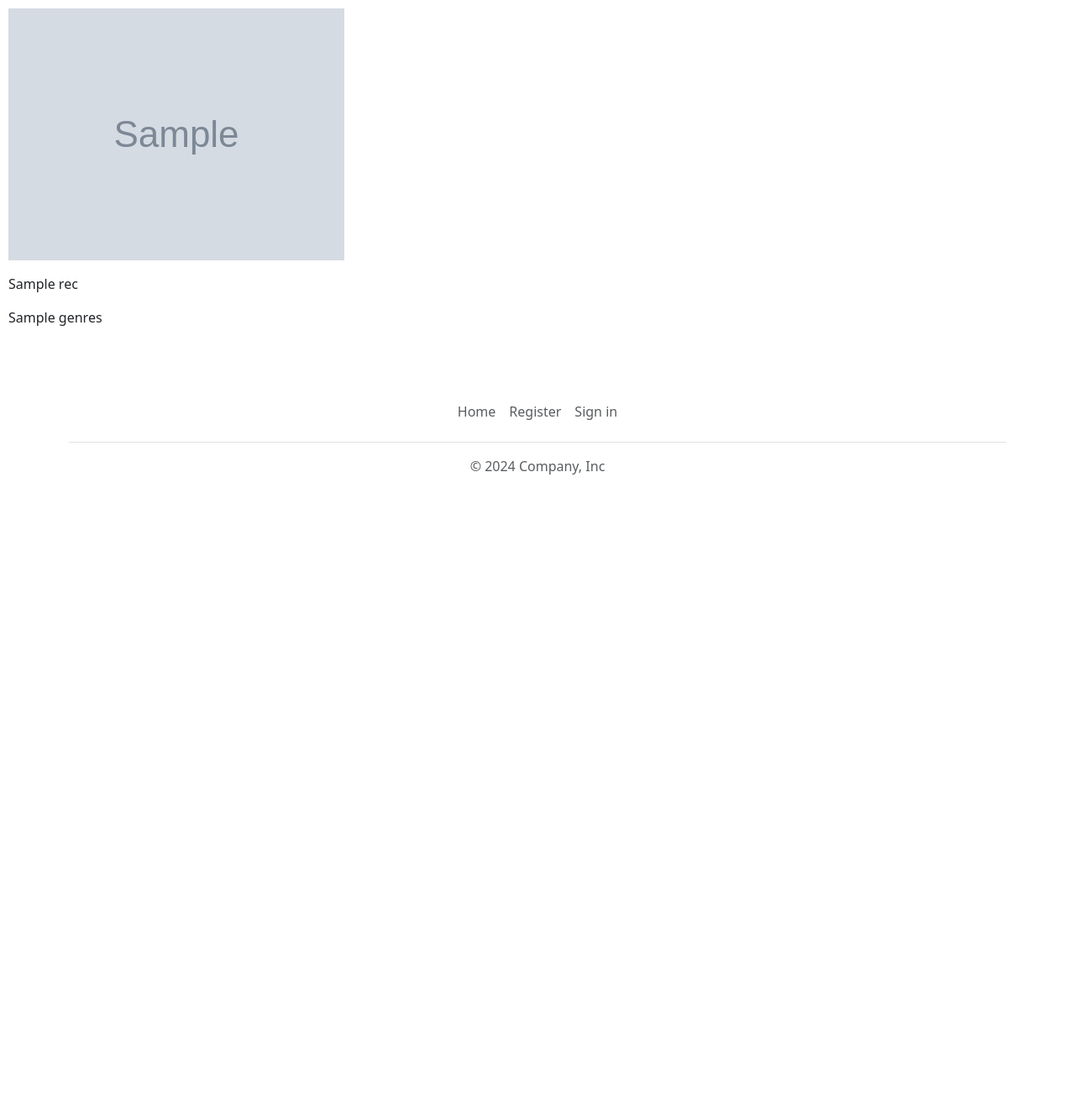
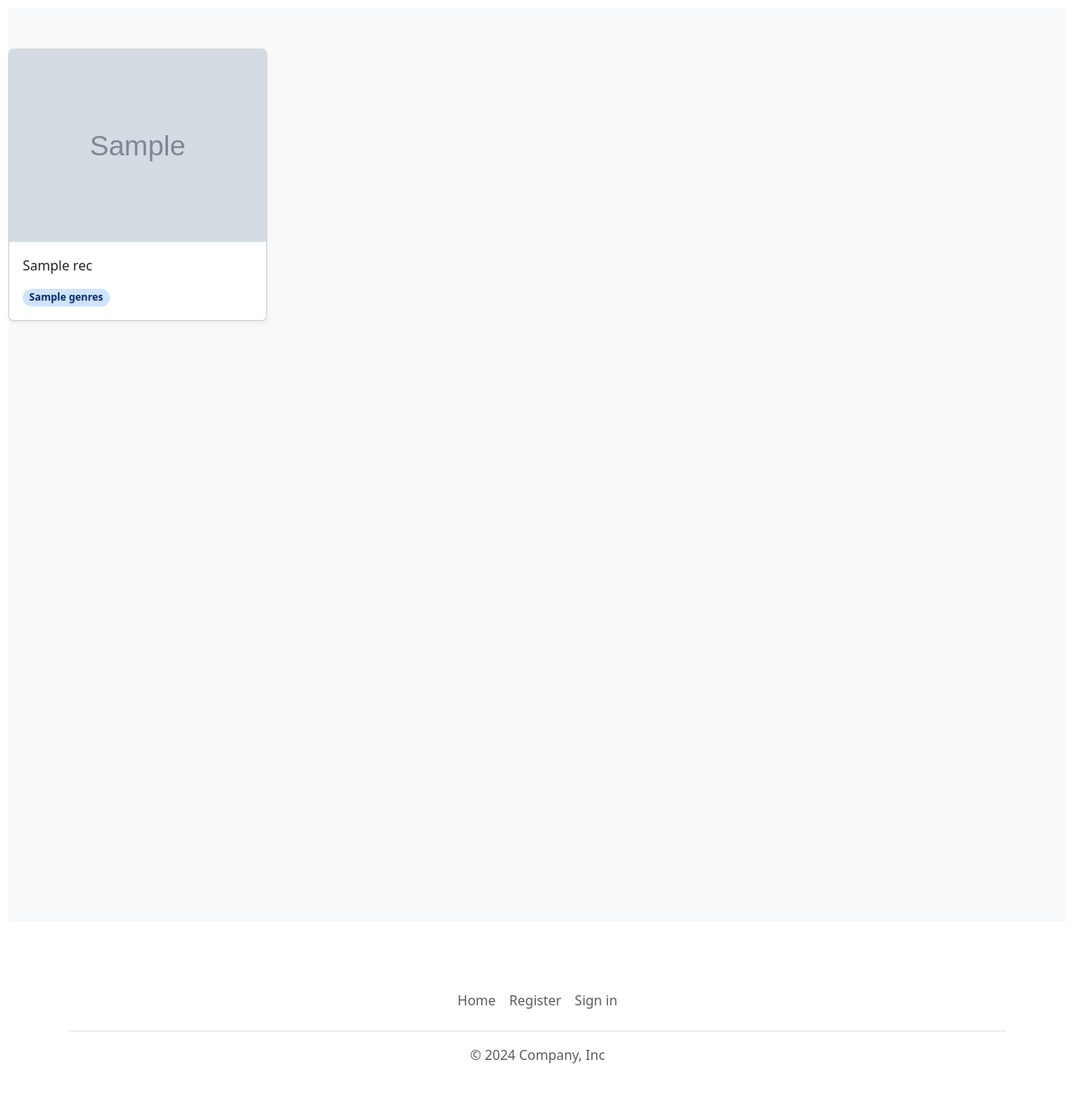
Before and after one commit to allegrastrippoli/recommender, a Python web app: template templates/recommendations.html in a window 1280 px wide. Shown: the part 72-1396 px from the top of the page at 84% size. Before the commit the page ends 637 px from the top, so only its background shows below. Run offline with Jinja, Linux system fonts and the light colour scheme; the template is opened without the code that fills it: most values are stand-ins (such as "Sample title", 1, 10 or a date in 2020); grey boxes marked "Sample" are stand-in pictures; some libraries are stand-ins or nearby versions.

Commit message:
fix: recommendations.html

```diff
--- a/templates/recommendations.html
+++ b/templates/recommendations.html
@@ -1,8 +1,36 @@
 {% extends "base.html" %}
 {% block content %}
-    {% for rec in recs %}
-    <p><img src="{{ rec['image_url'] }}"></p>
-    <p>{{ rec['title'] }}</p>
-    <p>{{ rec['genres'] }}</p>
-    {% endfor %}
+<div class="album py-5 bg-body-tertiary">
+    <div class="grid-container">
+        {% for rec in recs %}
+        <div class="col">
+            <div class="card shadow-sm">
+                <div class="grid-item">
+                    {% if rec['image_url'] %}
+                    <img class="bd-placeholder-img card-img-top" preserveAspectRatio="xMidYMid slice" focusable="false"
+                        src="{{ rec['image_url'] }}">
+                    {% else %}
+                    <svg class="bd-placeholder-img card-img-top" xmlns="http://www.w3.org/2000/svg" width="262px" height="387px"
+                        role="img" aria-label="Placeholder: Thumbnail" focusable="false">
+                        <title>Placeholder</title>
+                        <rect width="100%" height="100%" fill="#55595c" />
+                        <text x="40%" y="50%" fill="#eceeef" dy=".3em">Thumbnail</text>
+                    </svg>
+                    {% endif %}
+                </div>
+                <div class="card-body">
+                    <p class="card-text">{{ rec['title'] }}</p>
+                    <div class="d-flex justify-content-between align-items-center">
+                        <span class="badge bg-primary-subtle text-primary-emphasis rounded-pill">{{ rec['genres']
+                            }}</span>
+                    </div>
+                </div>
+            </div>
+        </div>
+        {% endfor %}
+</div>
+
+
+</div>
+
 {% endblock %}
--- a/templates/start.html
+++ b/templates/start.html
@@ -36,8 +36,7 @@
 
         <div class="col-lg-6 col-xxl-4 my-5 mx-auto">
             <div class="d-grid gap-2">
-                <input class="btn btn-primary btn-margins" type="sumbit" value="Submit" type="button">Primary
-                action</button>
+                <button class="btn btn-primary btn-margins" type="submit">Submit</button>
                 </div>
                 </div>
     </div>
```
